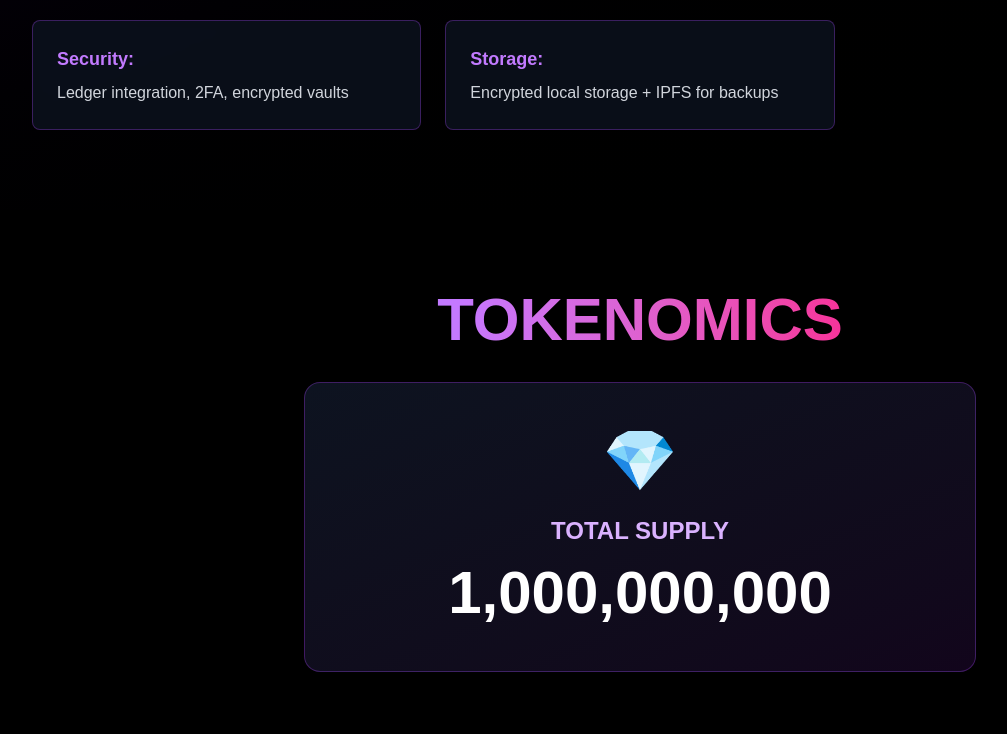
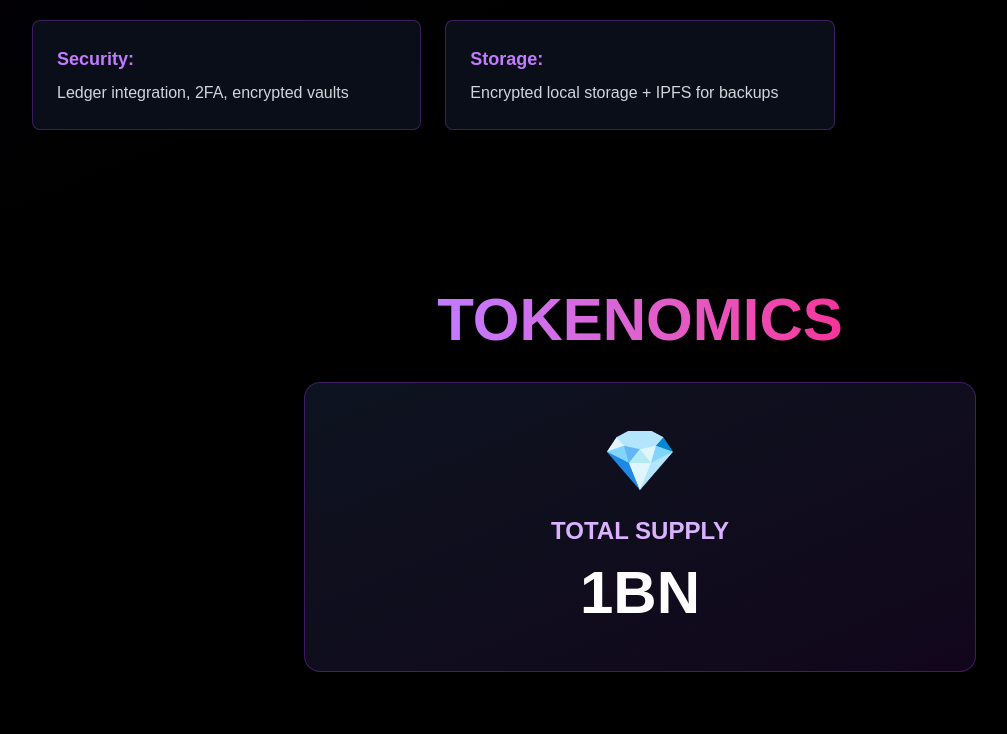
Before and after one commit to cryptoduke01/walletgoes, a React (Vite) app: page / in a window 1280 px wide. Shown: the part 2000-2734 px from the top of the page, without its empty margins (0-1007 px from the left). Built offline with nearby package versions, Linux system fonts and the light colour scheme; a web font is replaced by a local one.

Commit message:
File Changes

```diff
--- a/src/BRRRLandingpage.jsx
+++ b/src/BRRRLandingpage.jsx
@@ -219,7 +219,7 @@ const Overview = () => {
           className="text-center mb-16"
         >
           <h2 className="text-4xl md:text-6xl font-black text-white mb-6">
-            🚀 <span className="text-transparent bg-clip-text bg-gradient-to-r from-purple-400 to-pink-500">Overview</span>
+            <span className="text-transparent bg-clip-text bg-gradient-to-r from-purple-400 to-pink-500">Overview</span>
           </h2>
           <p className="text-xl text-gray-300 max-w-4xl mx-auto leading-relaxed">
             WalletGoesBRR is a next-generation crypto wallet built for speed, simplicity, and scalability. Whether you're a DeFi power user, NFT collector, or just getting started with crypto, WalletGoesBRR gets your transactions from pending to confirmed in record time — with no compromise on security.
@@ -289,7 +289,7 @@ const TechStack = () => {
           className="text-center mb-16"
         >
           <h2 className="text-4xl md:text-6xl font-black text-white mb-6">
-            🧑‍💻 <span className="text-transparent bg-clip-text bg-gradient-to-r from-purple-400 to-pink-500">Tech Stack</span>
+            <span className="text-transparent bg-clip-text bg-gradient-to-r from-purple-400 to-pink-500">Tech Stack</span>
           </h2>
         </motion.div>
 
@@ -331,7 +331,7 @@ const Tokenomics = () => {
           <div className="bg-gradient-to-br from-gray-900/80 to-purple-900/20 backdrop-blur-sm border border-purple-500/30 rounded-2xl p-12 max-w-2xl mx-auto">
             <div className="text-6xl mb-6">💎</div>
             <h3 className="text-2xl font-bold text-purple-300 mb-4">TOTAL SUPPLY</h3>
-            <p className="text-5xl md:text-6xl font-black text-white" style={{ fontFamily: 'JetBrains Mono, monospace' }}>1,000,000,000</p>
+            <p className="text-5xl md:text-6xl font-black text-white" style={{ fontFamily: 'JetBrains Mono, monospace' }}>1BN</p>
           </div>
         </motion.div>
 
```
